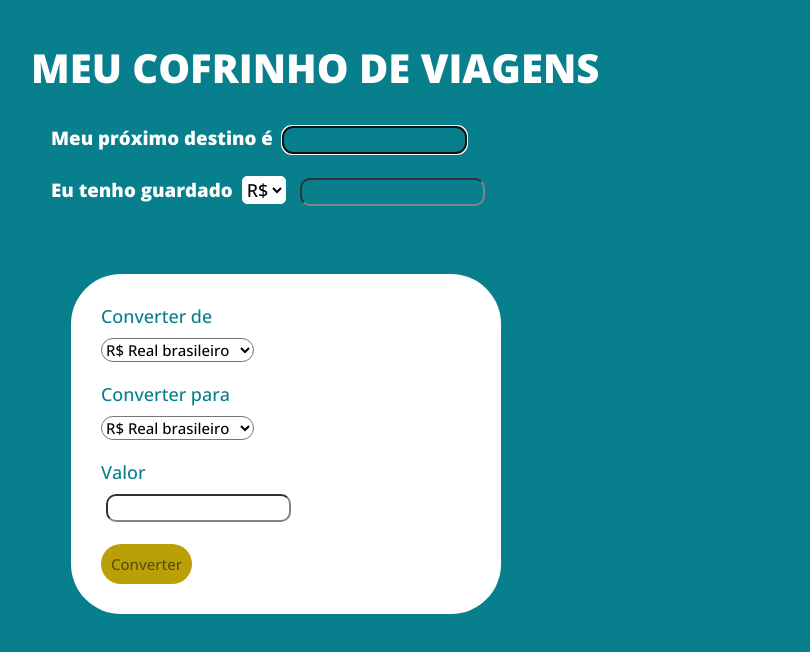
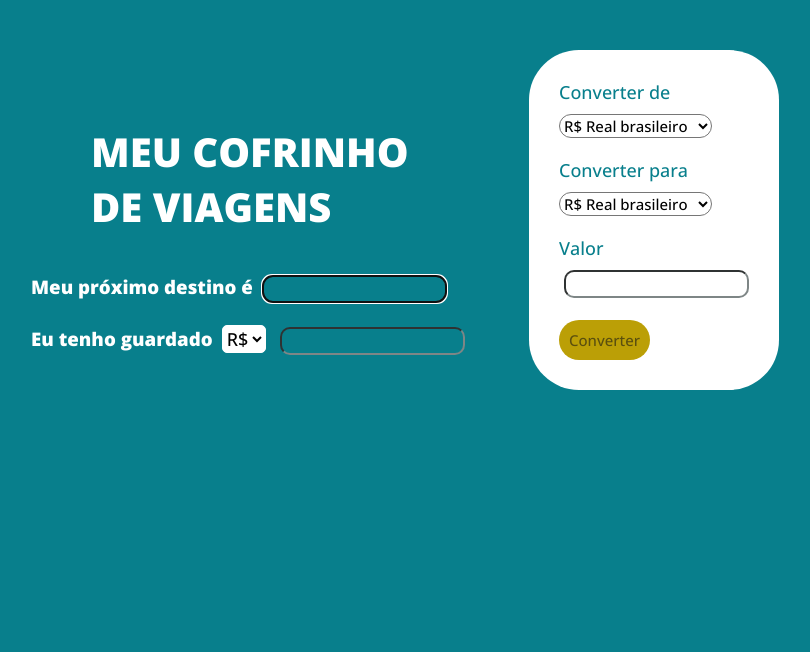
Before and after one commit to Bru-Medeiros/Projeto_Cofrinho_Viagens, a plain HTML site: page index.html in a window 1280 px wide. Shown: the whole page, without its empty margins (29-839 px from the left). Drawn offline with nearby package versions, Linux system fonts and the light colour scheme; a web font is replaced by a local one.

Commit message:
html e css completos

```diff
--- a/index.html
+++ b/index.html
@@ -13,14 +13,16 @@
 </head>
 
 <body>
-    <h1>MEU COFRINHO DE VIAGENS</h1>
 
+    <div id="left-box">
+           <h1 id="title1">MEU COFRINHO</h1>
+           <h1 id="title2">DE VIAGENS</h1>
 
-    <div class="upper-box">
             <h3>Meu próximo destino é</h3>
             <input autofocus>
             <br>
             <br>
+
             <h3>Eu tenho guardado</h3>
             <select id="simbolo-moeda">
             <option> R$ </option>
@@ -30,8 +32,7 @@
             <input>
     </div>
 
-
-    <div class="main-box">
+    <div class="right-box">
         <p>Converter de</p>
         <select name="moeda-de">
             <option>R$  Real brasileiro</option>
--- a/style.css
+++ b/style.css
@@ -7,8 +7,15 @@
     background-color: #087F8C;
 }
 
+#left-box {
+    display: inline-block;
+    margin-left: 60px;
+    margin-right: 60px;
+    color: white;
 
-h1 {
+}
+
+#title1 {
     color: white;
     font-family: font-family: 'Belanosima', sans-serif;
     font-size: 40px;
@@ -16,11 +23,17 @@ h1 {
     margin-left: 60px;
 }
 
+#title2 {
+    color: white;
+    font-family: font-family: 'Belanosima', sans-serif;
+    font-size: 40px;
+    margin-left: 60px;
+    margin-bottom: 40px;
+}
 
-.upper-box {
-    margin-top: 30px;
-    margin-left: 80px;
-    color: white;
+
+h3 {
+    display: inline;
 }
 
 input {
@@ -42,18 +55,15 @@ input {
 }
 
 
-h3 {
-    display: inline;
-}
 
 
-.main-box {
+.right-box {
+    display: inline-block;
     background-color: white;
     margin-top: 50px;
-    margin-left: 100px;
-    margin-right: 750px;
     padding: 30px;
     border-radius: 50px;
+    width: 250px;
 }
 
 p {
```
Lines whose indentation alone changed are shown as unchanged.
